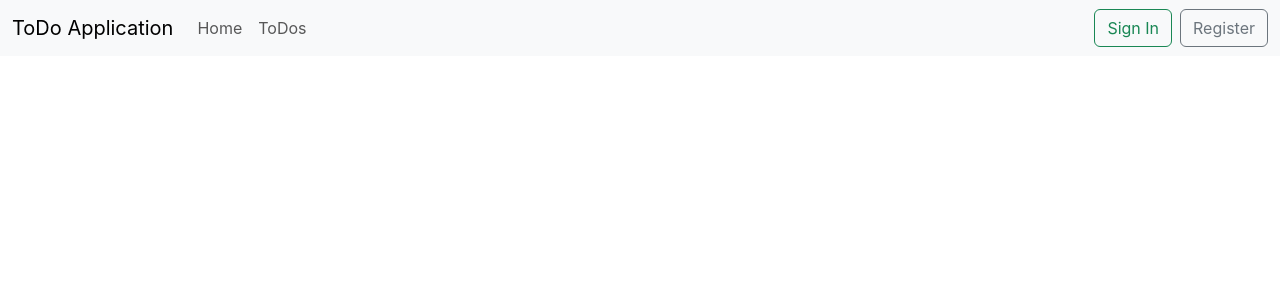
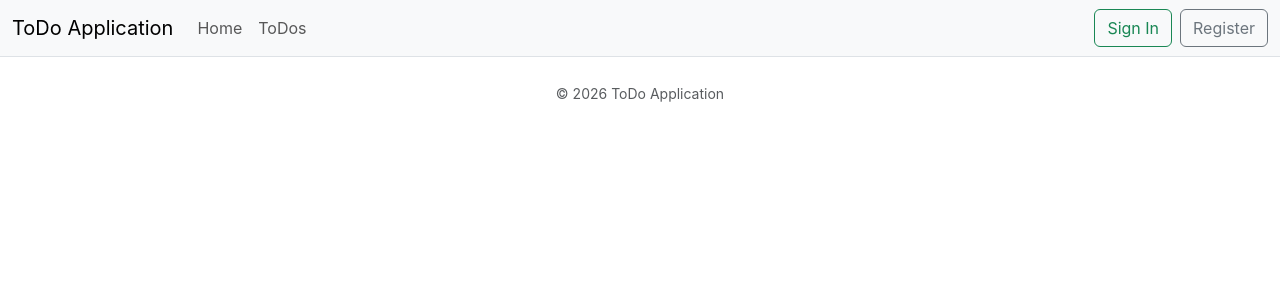
Before and after one commit to DainisFyodorov/todoapp-frontend, a React (Create React App) app: page / in a window 1280 px wide. Shown: the top 300 px of the page. Built offline with nearby package versions, Linux system fonts and the light colour scheme; no server answers; the HTML template or start-up script is replaced by a standard one.

Commit message:
Footer component added

```diff
--- a/src/App.tsx
+++ b/src/App.tsx
@@ -3,6 +3,7 @@ import { AuthProvider } from './utils/AuthProvider';
 import { Navbar } from './layouts/Navbar/Navbar';
 import { Route, Routes } from 'react-router-dom';
 import { HomePage } from './layouts/HomePage/HomePage';
+import { Footer } from './layouts/Navbar/Footer';
 
 function App() {
   return (
@@ -13,6 +14,8 @@ function App() {
         <Routes>
           <Route path='/' Component={HomePage} />
         </Routes>
+
+        <Footer />
       </AuthProvider>
     </div>
   );
--- /dev/null
+++ b/src/layouts/Navbar/Footer.tsx
@@ -0,0 +1,9 @@
+export const Footer = () => {
+    return (
+        <footer className="text-center py-4 border-top">
+            <small className="text-muted">
+                © {new Date().getFullYear()} ToDo Application
+            </small>
+        </footer>
+    );
+}
```
